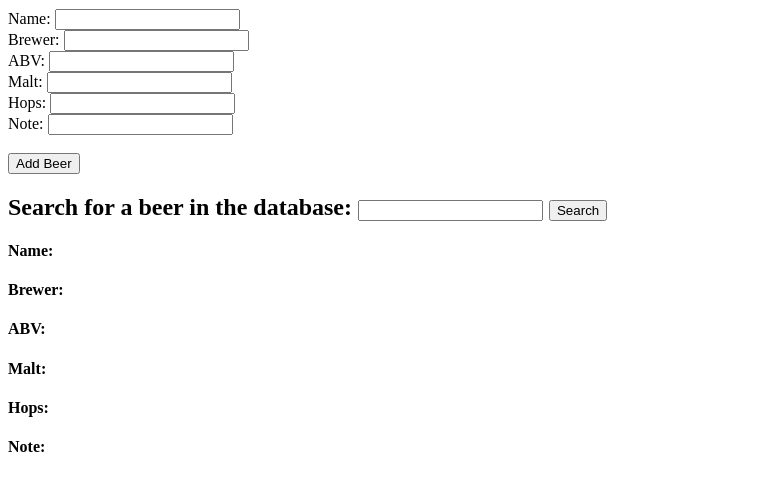
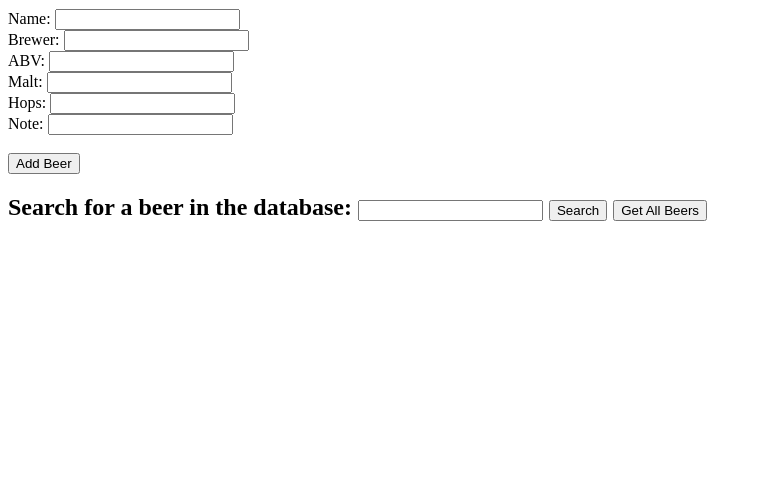
Before and after one commit to tmartin1/snakepit, a Flask app: page / in a window 1280 px wide. Shown: the part 140-631 px from the top of the page, without its empty margins (0-762 px from the left). Run offline with Flask 2, Linux system fonts and the light colour scheme; parts of the project's set-up code (start-up, migrations or seed data) failed here and were passed over; some libraries are stand-ins or nearby versions.

Commit message:
App can fetch all beers from db and display as a list on index.html

```diff
--- a/BeerDB/static/index.js
+++ b/BeerDB/static/index.js
@@ -1,6 +1,28 @@
-// Look for beer in database.
+// Retreive all beers in the database.
+function getAllBeers() {
+  $('singleBeer').hide();
+  var beerList = $('<ul></ul>');
+  var allBeers = $.get("http://localhost:5000/beers/all", function(data) {
+    data = jQuery.parseJSON(data);
+    console.log(data);
+    for (var i=0, n=data.length; i<n; i++) {
+      beerList.append($('<li></li>').text(data[i].name))
+    }
+  });
+  $(".beerList").show().append(beerList);
+};
+
+// Displays a specific beer object to the user.
+function displayBeer(beer) {
+  $(".beerList").hide();
+  // Assign beer display stuff
+  $('.singleBeer').show();
+};
+
+// Look for a specific beer in database.
 function findBeer() {
-
+  $(".beerList").hide();
+  beer = jQuery.parseJSON()
 };
 
 // Add a new beer to the database.
--- a/BeerDB/templates/index.html
+++ b/BeerDB/templates/index.html
@@ -3,8 +3,8 @@
   <meta charset="utf-8">
   <head>
     <title>BeerDB</title>
-    <script src="../client/bower_components/jquery/dist/jquery.js"></script>
-    <script src="../client/index.js"></script>
+    <script src="../static/bower_components/jquery/dist/jquery.js"></script>
+    <script src="../static/index.js"></script>
   </head>
 
   <body>
@@ -46,27 +46,32 @@
       <h2>Search for a beer in the database:
         <input type="text" name="name" value="">
         <button type="button" onClick="findBeer()">Search</button>
+        <button type="button" onClick="getAllBeers()">Get All Beers</button>
       </h2>
 
+      <!-- Display list of all beers in database -->
+      <div class="beerList" style="display:none">
+      </div>
+
       <!-- Display for found or not found beer -->
-      <div class="results">
-        <h4>Name:</h4>
-        <p id="nameDisplay"></p>
+      <div class="singleBeer" style="display:none">
+        <h4>Name</h4>
+        <label id="nameDisplay"></label>
 
-        <h4>Brewer:</h4>
-        <p id="brewerDisplay"></p>
+        <h4>Brewer</h4>
+        <label id="brewerDisplay"></label>
 
-        <h4>ABV:</h4>
-        <p id="abvDisplay"></p>
+        <h4>ABV</h4>
+        <label id="abvDisplay"></label>
 
-        <h4>Malt:</h4>
-        <p id="maltDisplay"></p>
+        <h4>Malt</h4>
+        <label id="maltDisplay"></label>
 
-        <h4>Hops:</h4>
-        <p id="hopsDisplay"></p>
+        <h4>Hops</h4>
+        <label id="hopsDisplay"></label>
 
-        <h4>Note:</h4>
-        <p id="noteDisplay"></p>
+        <h4>Note</h4>
+        <label id="noteDisplay"></label>
       </div>
     </div>
 
```
Also changed, not shown: BeerDB/client/index.js (added, +9 -0 lines).
